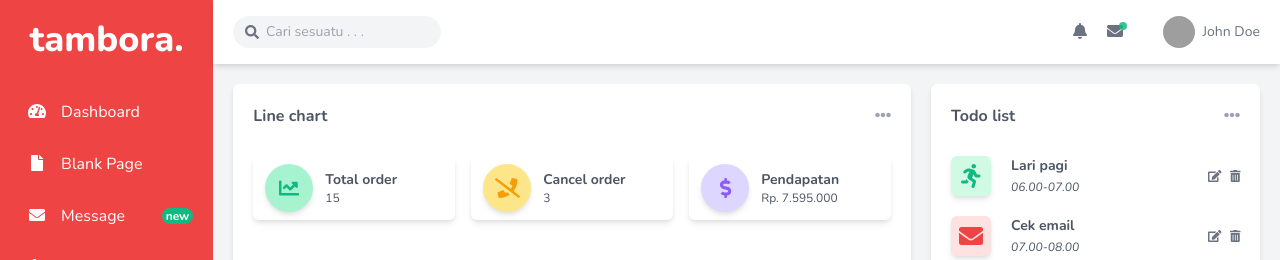
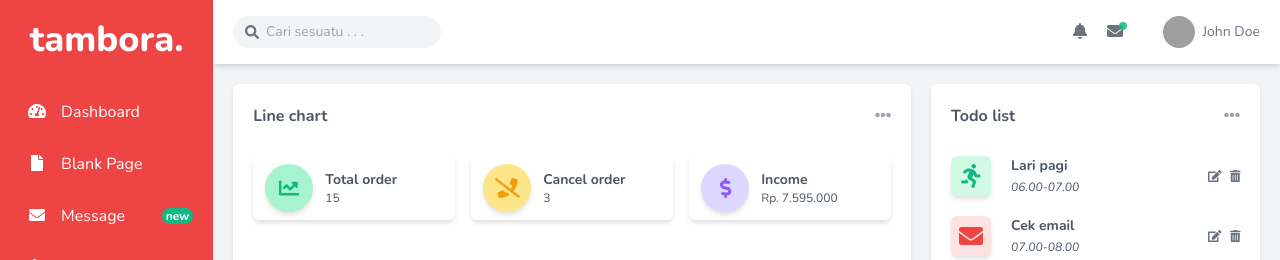
Before and after one commit to kukuhpribadi/tambora-admin-template, a Next.js app: page / in a window 1280 px wide. Shown: the top 260 px of the page. Built offline with nearby package versions, Linux system fonts and the light colour scheme; grey boxes are pictures that could not be loaded.

Commit message:
ganti nama card pada chart

```diff
--- a/components/Chart.js
+++ b/components/Chart.js
@@ -73,7 +73,7 @@ const Chart = () => {
           <ChartInfo
             icon={faDollarSign}
             warna="purple"
-            judul="Pendapatan"
+            judul="Income"
             keterangan="Rp. 7.595.000"
           />
         </div>
```
